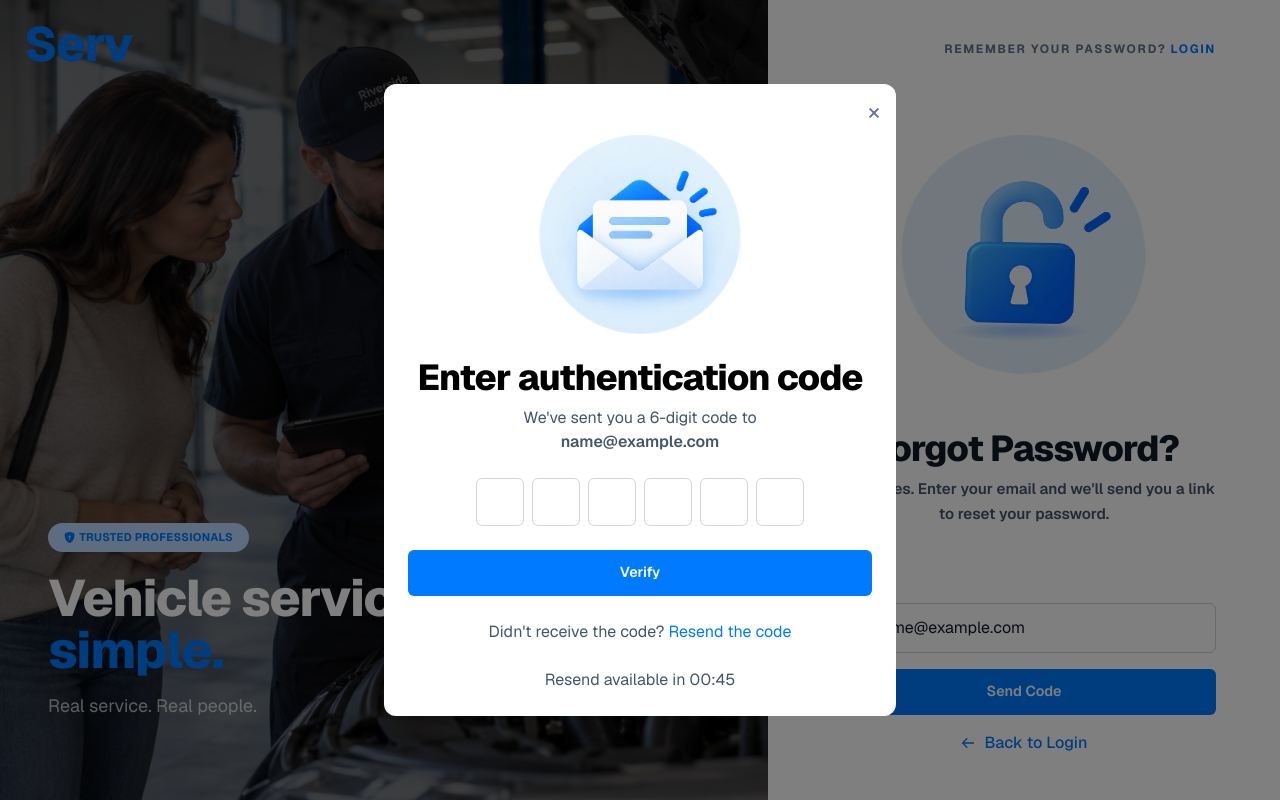
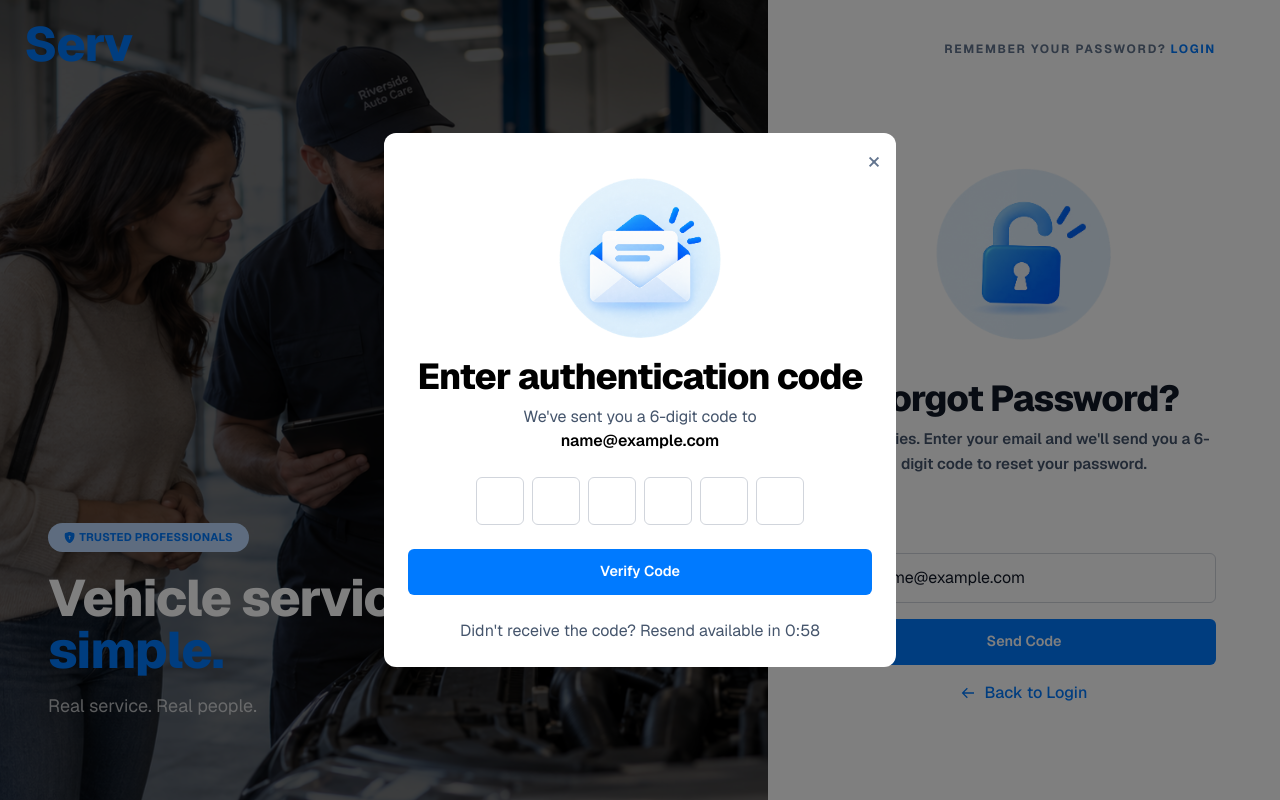
Before and after one commit to Rickson0628/Serv, a Next.js app: page /forgot-password in a window 1280 px wide. Both pictures are taken after typing "name@example.com" into the empty fields and a click on the button "Send Code". Built offline with nearby package versions, Linux system fonts and the light colour scheme.

Commit message:
feat(auth): implement countdown timer and resend code functionality in forgot password flow

```diff
--- a/src/app/(authentication)/forgot-password/page.tsx
+++ b/src/app/(authentication)/forgot-password/page.tsx
@@ -1,9 +1,10 @@
 "use client";
 
-import { useState } from "react";
+import { useEffect, useRef, useState } from "react";
 import Image from "next/image";
 import Link from "next/link";
 import { useForm } from "react-hook-form";
+
 import { AiOutlineMail } from "react-icons/ai";
 import { BiArrowBack } from "react-icons/bi";
 
@@ -22,6 +23,12 @@ const ForgotPage = () => {
   const [isModalOpen, setIsModalOpen] = useState(false);
   const [submittedEmail, setSubmittedEmail] = useState("");
 
+  const [timer, setTimer] = useState(60);
+  const [isActive, setIsActive] = useState(false);
+
+  const codeInputRefs = useRef<(HTMLInputElement | null)[]>([]);
+
+  // Forgot Password Form
   const {
     register,
     handleSubmit,
@@ -32,9 +39,11 @@ const ForgotPage = () => {
     },
   });
 
+  // Authentication Code Form
   const {
     register: registerCode,
     handleSubmit: handleCodeSubmit,
+    reset: resetCode,
     formState: { errors: codeErrors },
   } = useForm<CodeFormData>({
     defaultValues: {
@@ -42,20 +51,89 @@ const ForgotPage = () => {
     },
   });
 
+  // Countdown Timer
+  useEffect(() => {
+    if (!isActive) {
+      return;
+    }
+
+    if (timer <= 0) {
+      setIsActive(false);
+      return;
+    }
+
+    const timeoutId = setTimeout(() => {
+      setTimer((prev) => prev - 1);
+    }, 1000);
+
+    return () => clearTimeout(timeoutId);
+  }, [isActive, timer]);
+
+  // Format Timer
+  function formatTime(timeInSeconds: number): string {
+    const minutes = Math.floor(timeInSeconds / 60);
+    const seconds = timeInSeconds % 60;
+
+    return `${minutes}:${seconds < 10 ? "0" : ""}${seconds}`;
+  }
+
+  // Submit Email
   function submitEmail(data: ForgotPasswordFormData): void {
-    // TODO: Request a password reset code from the authentication API.
+    // TODO: Send password reset code through authentication API.
+    // TODO: Check whether the email exists.
+    // TODO: Handle server/network errors.
+    // TODO: Only open modal after code is successfully sent.
+
+    console.log(data);
+
     setSubmittedEmail(data.email);
+
+    resetCode();
+
+    setTimer(60);
+    setIsActive(true);
     setIsModalOpen(true);
   }
 
+  // Submit Authentication Code
   function submitCode(data: CodeFormData): void {
-    // TODO: Verify the authentication code with the authentication API.
-    console.log(data);
+    const authenticationCode = data.code.join("");
+
+    // TODO: Verify authentication code through authentication API.
+    // TODO: Handle incorrect authentication code.
+    // TODO: Handle expired authentication code.
+    // TODO: Redirect to /reset-password after successful verification.
+
+    console.log("Authentication Code:", authenticationCode);
+  }
+
+  // Resend Authentication Code
+  function resendCode(): void {
+    // TODO: Request another authentication code from the API.
+    // TODO: Use submittedEmail when requesting another code.
+    // TODO: Handle resend failure.
+
+    console.log("Resend code to:", submittedEmail);
+
+    resetCode();
+
+    setTimer(60);
+    setIsActive(true);
+
+    codeInputRefs.current[0]?.focus();
+  }
+
+  // Close Modal
+  function closeModal(): void {
+    setIsModalOpen(false);
+    setIsActive(false);
+
+    resetCode();
   }
 
   return (
+    <div className="auth-page">
 
-    <div className="auth-page">
       {/* Auth Prompt */}
       <div className="auth-prompt">
         <span className="text-eyebrow">
@@ -64,7 +142,7 @@ const ForgotPage = () => {
 
         <Link
           href="/login"
-          className="text-eyebrow-blue transition-transform hover:scale-102"
+          className="text-eyebrow-blue transition-transform hover:scale-[1.02]"
         >
           Login
         </Link>
@@ -72,17 +150,16 @@ const ForgotPage = () => {
 
       {/* Forgot Password Container */}
       <main className="auth-main">
-
         <div className="auth-card">
 
           {/* Header Container */}
           <div className="auth-header">
-
             <Image
               src="/authentication/lock.png"
               alt=""
-              width={350}
-              height={350}
+              width={250}
+              height={250}
+              priority
             />
 
             <h1 className="auth-heading">
@@ -90,21 +167,31 @@ const ForgotPage = () => {
             </h1>
 
             <p className="text-body text-muted mt-2">
-              No worries. Enter your email and we&apos;ll send you a link to reset your password.
+              No worries. Enter your email and we&apos;ll send you a
+              6-digit code to reset your password.
             </p>
           </div>
 
+          {/* Email Form */}
           <form
             className="flex w-full flex-col gap-4"
             onSubmit={handleSubmit(submitEmail)}
           >
+
+            {/* Email Field */}
             <div className="form-field">
-              <label htmlFor="email" className="text-label">
+              <label
+                htmlFor="email"
+                className="text-label"
+              >
                 Email
               </label>
 
               <div className="relative">
-                <AiOutlineMail className="form-icon" aria-hidden="true" />
+                <AiOutlineMail
+                  className="form-icon"
+                  aria-hidden="true"
+                />
 
                 <input
                   {...register("email", {
@@ -114,29 +201,44 @@ const ForgotPage = () => {
                   type="email"
                   placeholder="Enter your email"
                   className="form-input pl-10"
-                  aria-invalid={errors.email ? "true" : "false"}
+                  aria-invalid={
+                    errors.email ? "true" : "false"
+                  }
                 />
               </div>
 
               {errors.email && (
-                <span className="form-error" role="alert">
+                <span
+                  className="form-error"
+                  role="alert"
+                >
                   {errors.email.message}
                 </span>
               )}
             </div>
 
-            <Button type="submit" className="btn-primary w-full">
+            {/* Send Code */}
+            <Button
+              type="submit"
+              className="btn-primary w-full"
+            >
               Send Code
             </Button>
           </form>
 
-          <Link href="/login" className="back-link">
+          {/* Back to Login */}
+          <Link
+            href="/login"
+            className="back-link"
+          >
             <BiArrowBack aria-hidden="true" />
+
             Back to Login
           </Link>
         </div>
       </main>
 
+      {/* Authentication Code Modal */}
       <Modal
         isOpen={isModalOpen}
         className="modal-backdrop"
@@ -145,68 +247,163 @@ const ForgotPage = () => {
         aria-labelledby="verification-title"
       >
         <div className="modal-card">
+
+          {/* Close Button */}
           <Button
             type="button"
             className="modal-close"
-            onClick={() => setIsModalOpen(false)}
+            onClick={closeModal}
             aria-label="Close verification dialog"
           >
             ×
           </Button>
 
+          {/* Email Image */}
           <Image
             src="/authentication/email.png"
             alt=""
-            width={250}
-            height={250}
+            width={200}
+            height={200}
           />
 
-          <h2 id="verification-title" className="auth-heading text-center">
+          {/* Modal Header */}
+          <div className="flex flex-col items-center text-center">
+            <h2
+              id="verification-title"
+              className="auth-heading"
+            >
               Enter authentication code
             </h2>
 
-          <p className="text-muted mt-2">We&apos;ve sent you a 6-digit code to</p>
-          <p className="text-muted font-semibold">{submittedEmail}</p>
+            <p className="text-muted mt-2">
+              We&apos;ve sent you a 6-digit code to
+            </p>
 
+            <p className="font-semibold">
+              {submittedEmail}
+            </p>
+          </div>
+
+          {/* Verification Form */}
           <form
             onSubmit={handleCodeSubmit(submitCode)}
             className="verification-form"
           >
+
+            {/* Verification Inputs */}
             <div className="verification-inputs">
-              {Array.from({ length: 6 }, (_, index) => (
+              {Array.from({ length: 6 }, (_, index) => {
+                const codeField = registerCode(
+                  `code.${index}`,
+                  {
+                    required: true,
+                    pattern: /^\d$/,
+                  }
+                );
+
+                return (
                   <input
                     key={index}
-                  {...registerCode(`code.${index}`, {
-                    required: true,
-                    pattern: /\d/,
-                  })}
+                    {...codeField}
+
+                    ref={(element) => {
+                      codeField.ref(element);
+
+                      codeInputRefs.current[index] =
+                        element;
+                    }}
+
                     type="text"
                     inputMode="numeric"
                     maxLength={1}
+                    autoComplete="one-time-code"
+
                     className="verification-code-input"
+
                     aria-label={`Code digit ${index + 1}`}
-                  aria-invalid={codeErrors.code?.[index] ? "true" : "false"}
+
+                    aria-invalid={
+                      codeErrors.code?.[index]
+                        ? "true"
+                        : "false"
+                    }
+
+                    onInput={(event) => {
+                      const input =
+                        event.currentTarget;
+
+                      // Only allow numbers
+                      input.value =
+                        input.value.replace(
+                          /\D/g,
+                          ""
+                        );
+
+                      // Move to next input
+                      if (
+                        input.value &&
+                        index < 5
+                      ) {
+                        codeInputRefs.current[
+                          index + 1
+                        ]?.focus();
+                      }
+                    }}
+
+                    onKeyDown={(event) => {
+                      // Move back when Backspace is pressed
+                      if (
+                        event.key === "Backspace" &&
+                        !event.currentTarget.value &&
+                        index > 0
+                      ) {
+                        codeInputRefs.current[
+                          index - 1
+                        ]?.focus();
+                      }
+                    }}
                   />
-              ))}
+                );
+              })}
             </div>
 
+            {/* Code Error */}
             {codeErrors.code && (
-              <span className="form-error text-center" role="alert">
+              <span
+                className="form-error text-center"
+                role="alert"
+              >
                 Enter all six digits.
               </span>
             )}
 
-            <Button type="submit" className="btn-primary w-full">
-              Verify
+            {/* Verify Button */}
+            <Button
+              type="submit"
+              className="btn-primary w-full"
+            >
+              Verify Code
             </Button>
 
+            {/* Resend Code */}
             <p className="text-muted text-center">
               Didn&apos;t receive the code?{" "}
-              <span className="text-primary">Resend the code</span>
+
+              {isActive ? (
+                <span className="text-muted">
+                  Resend available in{" "}
+                  {formatTime(timer)}
+                </span>
+              ) : (
+                <button
+                  type="button"
+                  onClick={resendCode}
+                  className="text-primary font-medium"
+                >
+                  Resend Code
+                </button>
+              )}
             </p>
-            <span className="text-muted text-center">
-              Resend available in 00:45
-            </span>
           </form>
         </div>
       </Modal>
--- a/src/app/globals.css
+++ b/src/app/globals.css
@@ -446,7 +446,6 @@ body {
   w-full
   max-w-lg
   max-h-[90vh]
-  overflow-y-auto
   rounded-xl
   bg-white
   p-6
```
Lines whose indentation alone changed are shown as unchanged.
